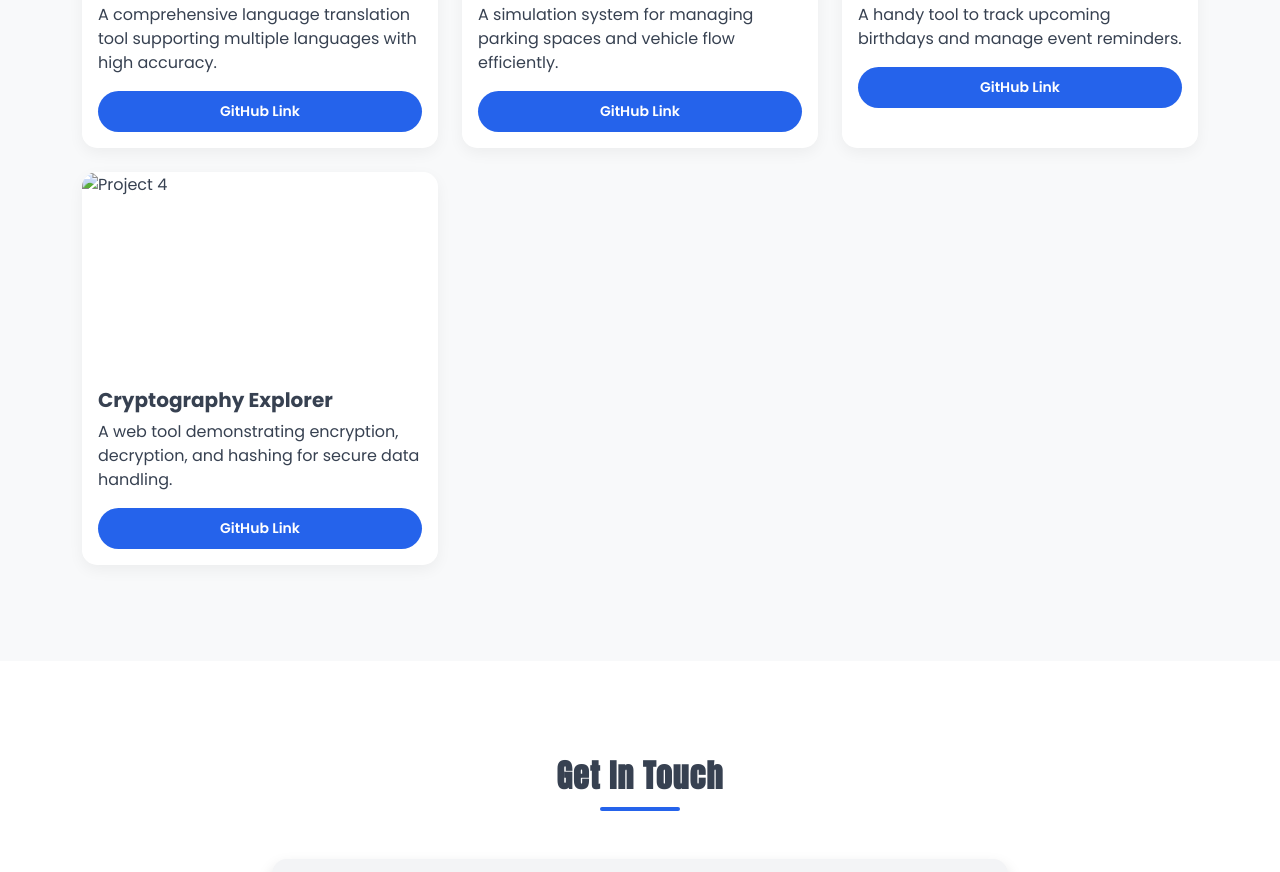
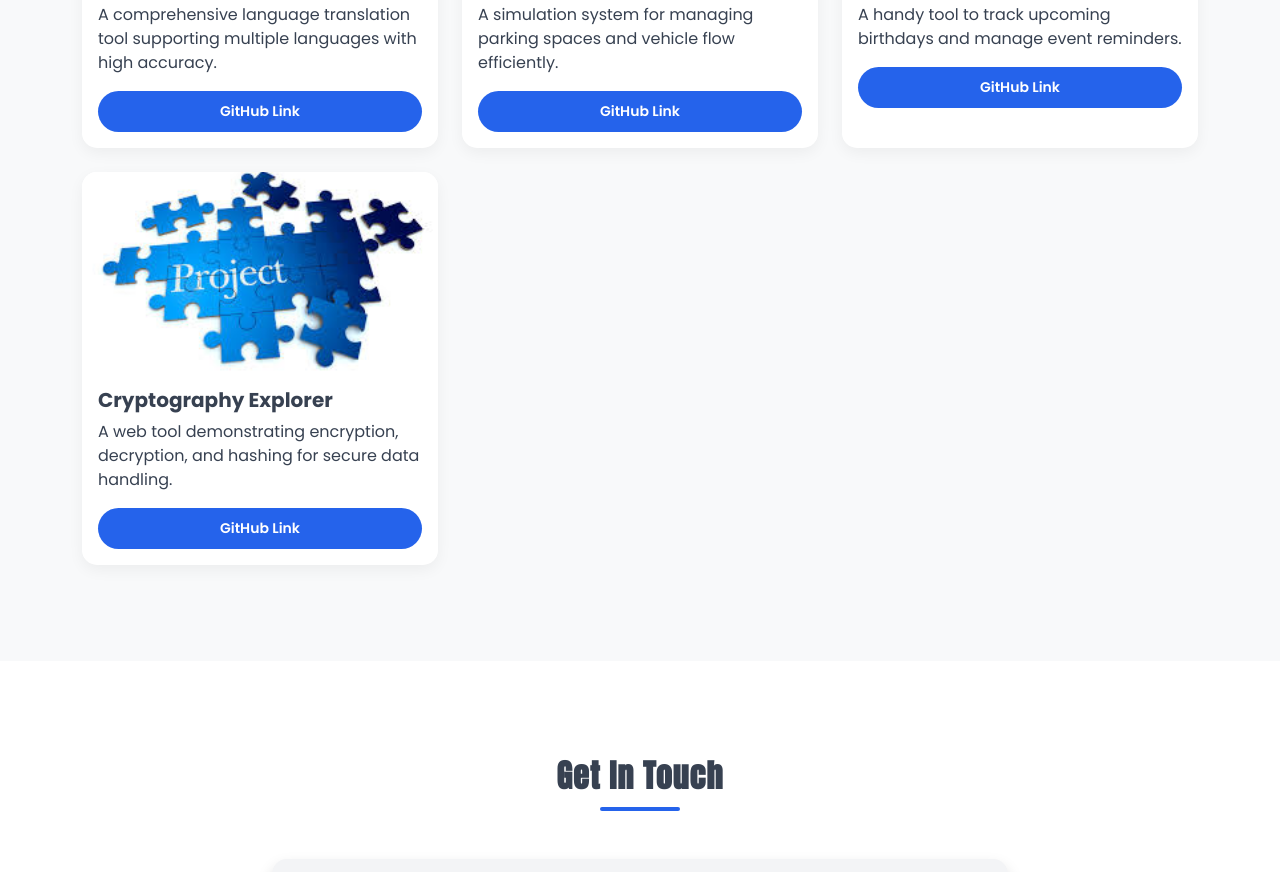
Before and after one commit to Sagor22059/Sagor22059.github.io, a plain HTML site: page index.html in a window 1280 px wide. Shown: the part 3851-4723 px from the top of the page. Drawn offline with nearby package versions, Linux system fonts and the light colour scheme.

Commit message:
Update index.html

```diff
--- a/index.html
+++ b/index.html
@@ -307,7 +307,7 @@
         <div class="col-md-4" data-aos="flip-left" data-aos-delay="400">
           <div class="card custom-card h-100">
             <div class="card-img-wrapper">
-              <img src="media/cryptography.jpg" class="card-img-top" alt="Project 4">
+              <img src="media/image4.jpg" class="card-img-top" alt="Project 4">
             </div>
             <div class="card-body">
               <h5 class="card-title">Cryptography Explorer</h5>
```
